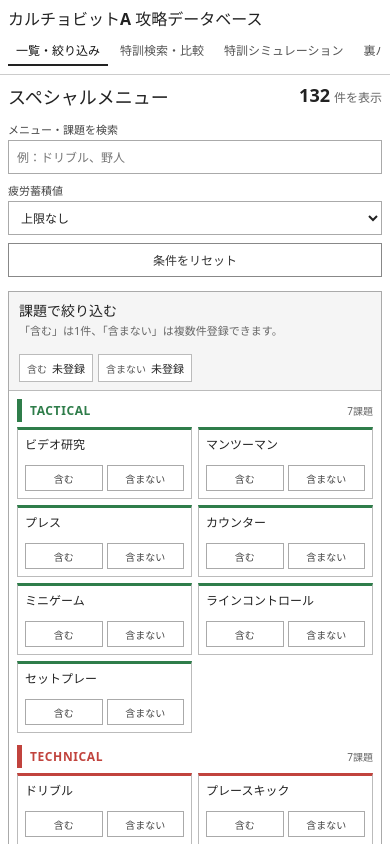
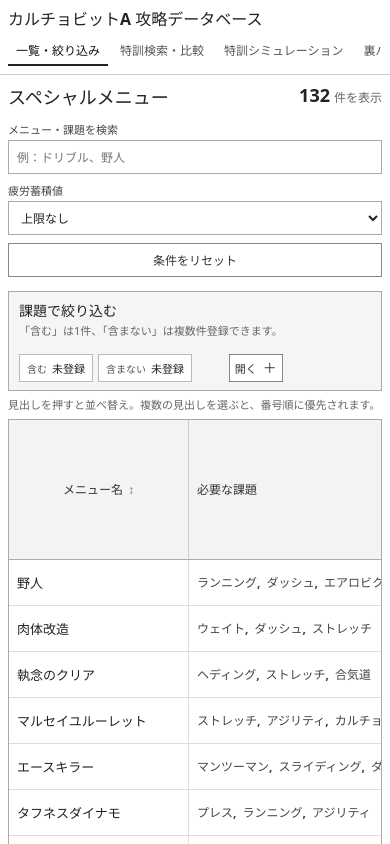
Before and after one commit to gonchiman/calciobit, a React (Vite) app: page / in a window 390 px wide. Shown: the top 844 px of the page. Built offline with nearby package versions, Linux system fonts and the light colour scheme.

Commit message:
特訓シミュレーションに課題選択機能を改善し、UIを整備

```diff
--- a/src/App.css
+++ b/src/App.css
@@ -447,6 +447,16 @@ a {
   padding: 8px 10px;
   border-bottom: 1px solid #bbb;
   background: #f5f5f5;
+  cursor: pointer;
+  list-style: none;
+}
+
+.task-selector-heading::-webkit-details-marker {
+  display: none;
+}
+
+.task-selector:not([open]) .task-selector-heading {
+  border-bottom: 0;
 }
 
 .task-selector-heading h3,
@@ -462,6 +472,48 @@ a {
   margin-top: 2px;
   color: var(--muted);
   font-size: 11px;
+}
+
+.task-selector-heading-side {
+  display: flex;
+  align-items: center;
+  gap: 8px;
+}
+
+.task-selector-toggle {
+  display: inline-flex;
+  min-width: 54px;
+  min-height: 28px;
+  align-items: center;
+  justify-content: center;
+  gap: 6px;
+  border: 1px solid #888;
+  background: #fff;
+  color: #333;
+  font-size: 11px;
+  font-weight: 700;
+}
+
+.task-selector-toggle::after {
+  content: '＋';
+  font-size: 14px;
+  line-height: 1;
+}
+
+.task-selector-toggle-close {
+  display: none;
+}
+
+.task-selector[open] .task-selector-toggle-open {
+  display: none;
+}
+
+.task-selector[open] .task-selector-toggle-close {
+  display: inline;
+}
+
+.task-selector[open] .task-selector-toggle::after {
+  content: '−';
 }
 
 .task-selection-summary {
@@ -2346,6 +2398,11 @@ a {
     display: grid;
   }
 
+  .task-selector-heading-side {
+    align-items: flex-end;
+    justify-content: space-between;
+  }
+
   .task-selection-summary {
     justify-content: flex-start;
   }
--- a/src/components/SpecialMenuTable.tsx
+++ b/src/components/SpecialMenuTable.tsx
@@ -356,12 +356,13 @@ export function SpecialMenuTable({ menus }: SpecialMenuTableProps) {
         </button>
       </div>
 
-      <section className="task-selector" aria-labelledby="task-selector-heading">
-        <div className="task-selector-heading">
+      <details className="task-selector">
+        <summary className="task-selector-heading">
           <div>
             <h3 id="task-selector-heading">課題で絞り込む</h3>
             <p>「含む」は1件、「含まない」は複数件登録できます。</p>
           </div>
+          <div className="task-selector-heading-side">
             <div className="task-selection-summary" aria-live="polite">
               <span>
                 含む
@@ -376,7 +377,12 @@ export function SpecialMenuTable({ menus }: SpecialMenuTableProps) {
                 </strong>
               </span>
             </div>
+            <span className="task-selector-toggle" aria-hidden="true">
+              <span className="task-selector-toggle-open">開く</span>
+              <span className="task-selector-toggle-close">閉じる</span>
+            </span>
           </div>
+        </summary>
 
         <div className="task-category-list">
           {availableCardCategories.map((category) => (
@@ -443,7 +449,7 @@ export function SpecialMenuTable({ menus }: SpecialMenuTableProps) {
             </section>
           ))}
         </div>
-      </section>
+      </details>
 
       <div className="sort-guide">
         <span className="guide-mark">↕</span>
```
Lines whose indentation alone changed are shown as unchanged.
